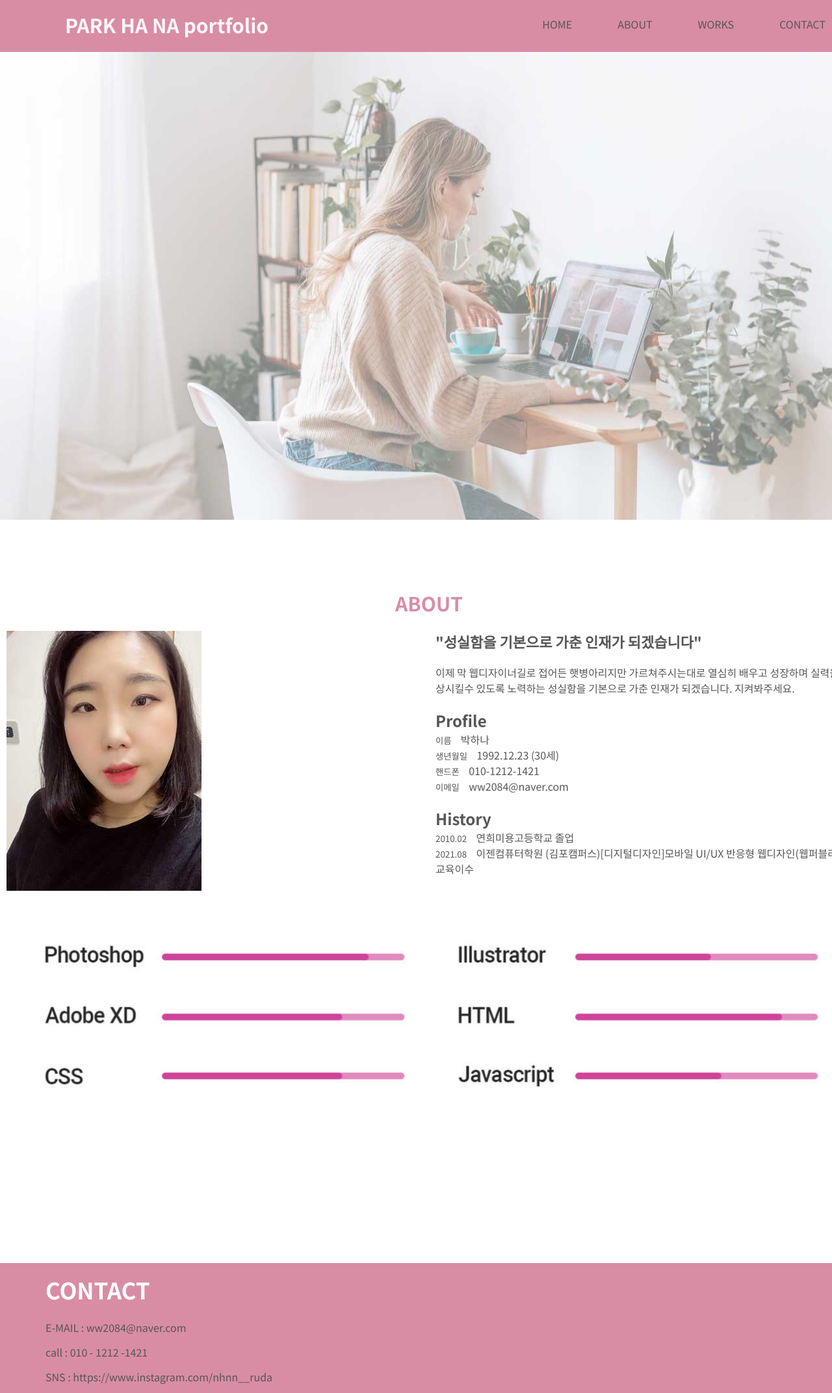
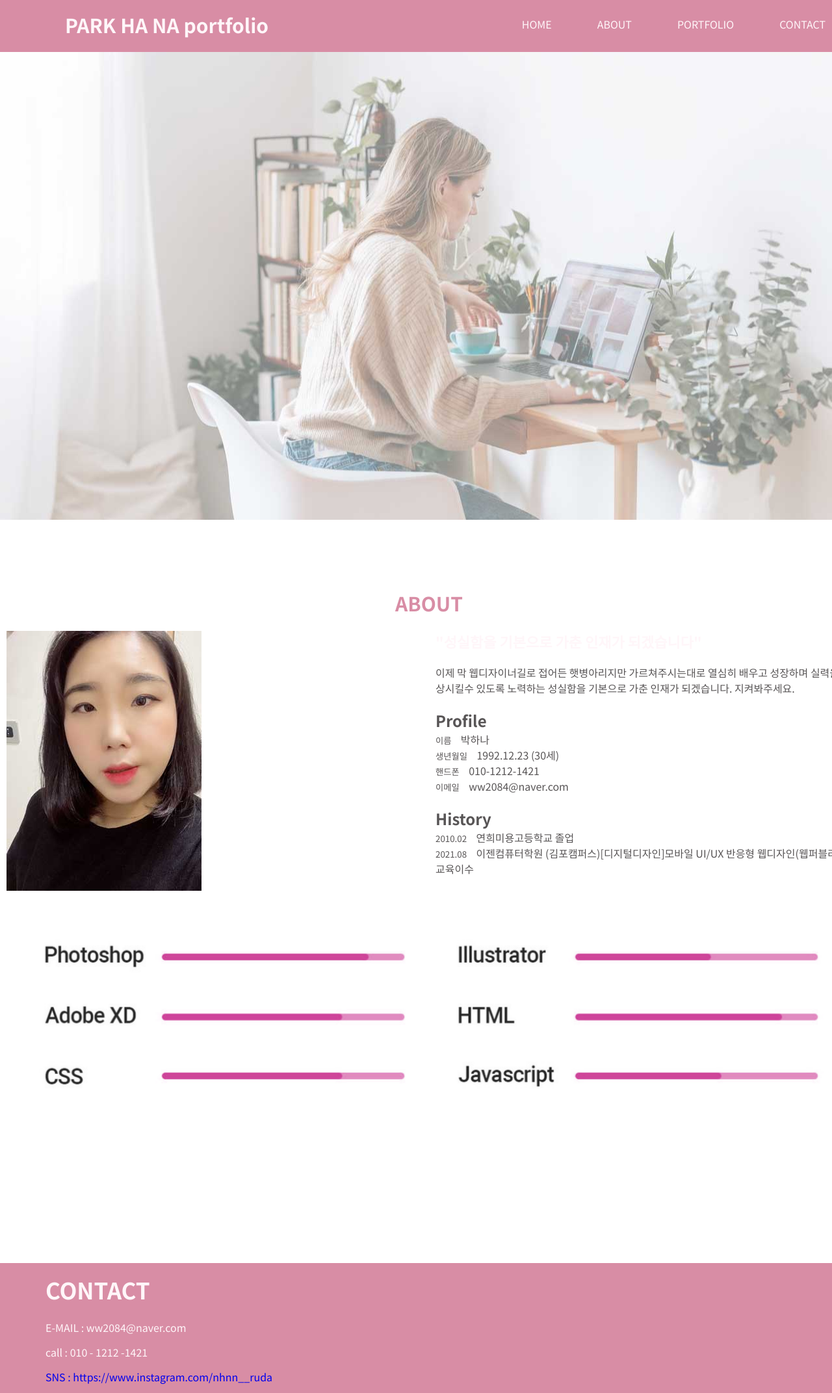
Before and after one commit to ww2084/PORTFOLIO, a plain HTML site: page about.html in a window 1280 px wide. Shown: the top 2144 px of the page at 65% size. Drawn offline with nearby package versions, Linux system fonts and the light colour scheme; a script that the page names is missing.

Commit message:
Add files via upload

```diff
--- a/about.css
+++ b/about.css
@@ -41,7 +41,7 @@
     right: 0; top: 25px;
   }
 
-  #gnb a { color: #585556; }
+  #gnb a { color: #FFF6F9; }
 
   #gnb > ul > li {
     float: left;
@@ -55,7 +55,7 @@
   }
 
   #gnb > ul > li > a:hover {
-    border-bottom: 4px solid #FA1460;
+    border-bottom: 4px solid #FFF6F9;
   }
 
   #maimvisual {
@@ -87,7 +87,7 @@
 
 #about .maintext{
     font-size: 22px;
-    color: #585556;
+    color: #FFF6F9;
     text-align: left;
 }
 
@@ -107,14 +107,14 @@ footer {
   height: 200px;
   z-index: 999;
   margin-top: 125px;
-  color: #ffff;
+  color: #FFF6F9;
 }
 
 #contact .text {
   margin-left: 70px;
 }
 
-#contact a { color: #585556; }
+#contact a { color: ##FFF6F9; }
 
 #contact .text h2 {
   font-size: 35px;
@@ -123,6 +123,6 @@ footer {
  }
 
  #contact  ul  li {
-   color: #585556;
+   color:#FFF6F9;
    margin-bottom: 14px;
  }
--- a/about.html
+++ b/about.html
@@ -27,7 +27,7 @@
             <ul>
               <li><a href="./index.html">home</a></li>
               <li><a href="#abot">about</a></li>
-              <li><a href="./index.html">works</a></li>
+              <li><a href="./index.html">portfolio</a></li>
               <li><a href="#contact">contact</a></li>
             </ul>
           </nav>
--- a/style.css
+++ b/style.css
@@ -41,7 +41,7 @@
     right: 0; top: 25px;
   }
 
-  #gnb a { color: #585556; }
+  #gnb a { color: #FFF6F9; }
 
   #gnb > ul > li {
     float: left;
@@ -55,7 +55,7 @@
   }
 
   #gnb > ul > li > a:hover {
-    border-bottom: 4px solid #FA1460;
+    border-bottom: 4px solid #FFF6F9
   }
 
   #maimvisual {
@@ -102,14 +102,14 @@ footer {
   height: 200px;
   z-index: 999;
   margin-top: 125px;
-  color: #ffff;
+  color: #FFF6F9;
 }
 
 #contact .text {
   margin-left: 70px;
 }
 
-#contact a { color: #585556; }
+#contact a { color:#FFF6F9; }
 
 #contact .text h2 {
   font-size: 35px;
@@ -118,7 +118,7 @@ footer {
  }
 
  #contact  ul  li {
-   color: #585556;
+   color: #FFF6F9;
    margin-bottom: 14px;
  }
 
```
Also changed, not shown: index.html (+1 -1 lines), project4.html (+1 -1 lines), project5.html (+1 -1 lines), project6.html (+1 -1 lines).
